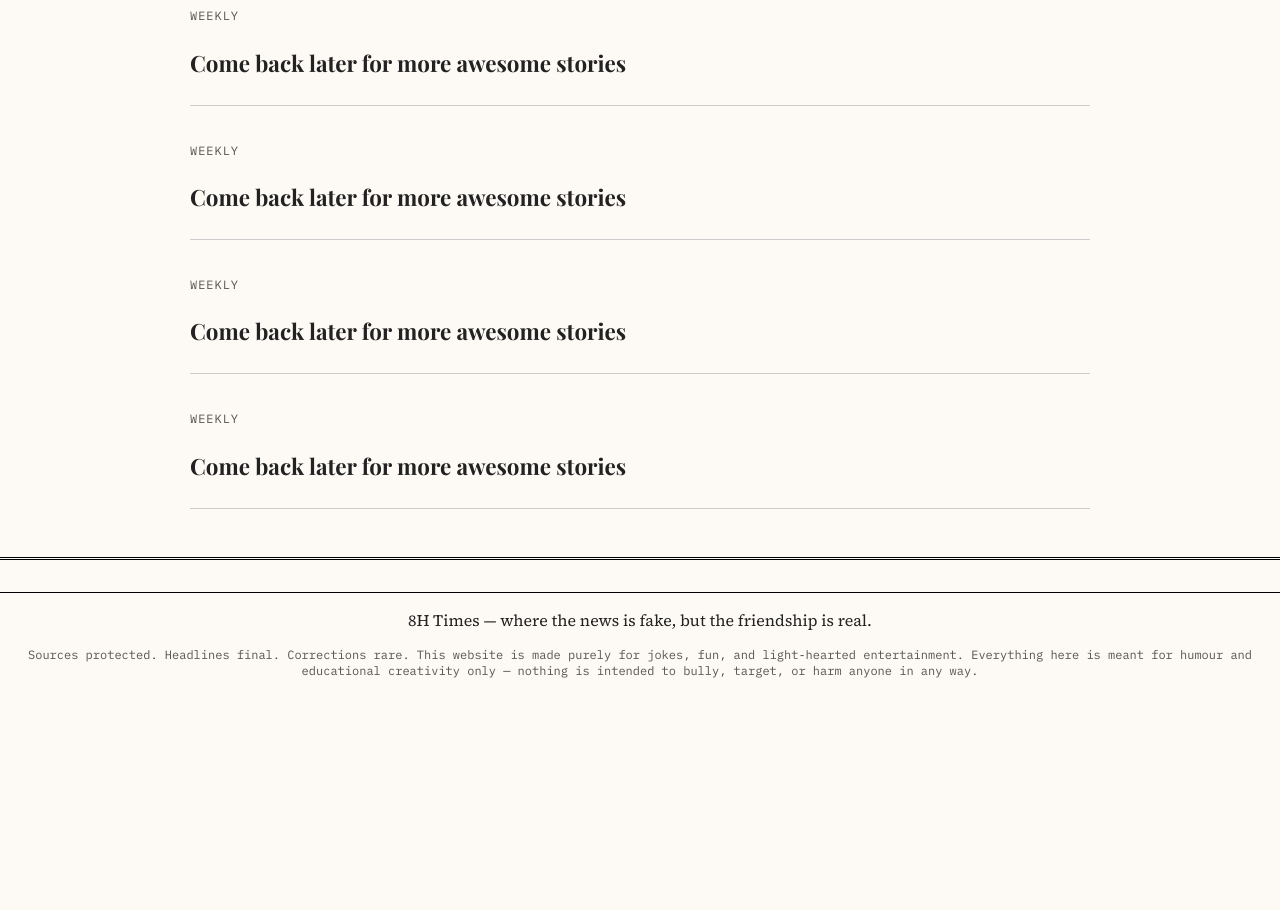
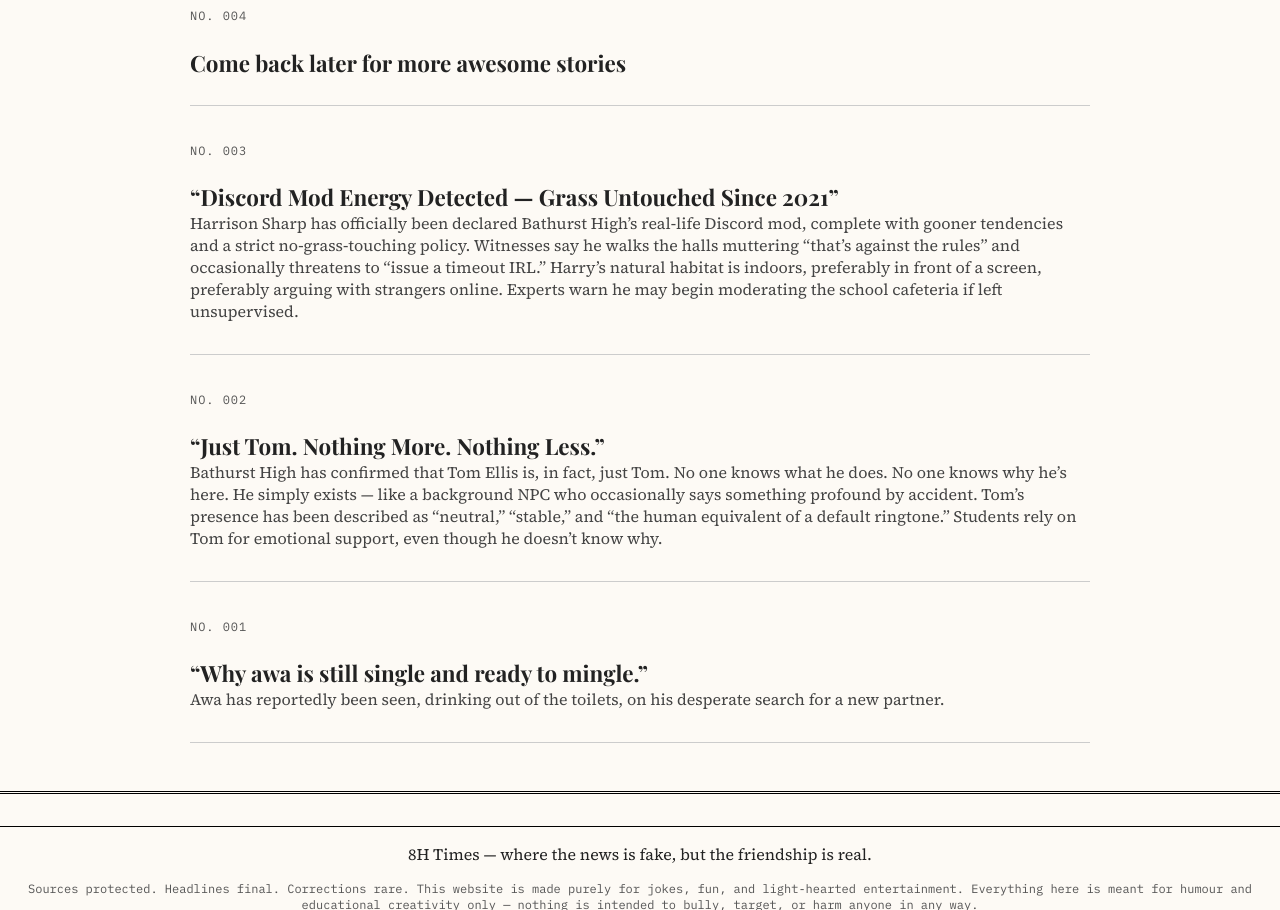
Before and after one commit to willsimeonidis/8H-news, a plain HTML site: page archive.html in a window 1280 px wide. Shown: the part 426-1336 px from the top of the page. Before the commit the page ends 1148 px from the top, so only its background shows below. Drawn offline with nearby package versions, Linux system fonts and the light colour scheme; a web font is replaced by a local one.

Commit message:
Update archive.html

```diff
--- a/archive.html
+++ b/archive.html
@@ -61,27 +61,33 @@
   <div class="grid single-col">
 
   <article class="story">
-      <span class="kicker">Weekly</span>
+      <span class="kicker">NO. 004</span>
       <h3>Come back later for more awesome stories</h3>
-      <p class="dek"> </p>
+      <p class="dek"></p>
     </article>
 
       <article class="story">
-      <span class="kicker">Weekly</span>
-      <h3>Come back later for more awesome stories</h3>
-      <p class="dek"> </p>
+      <span class="kicker">NO. 003</span>
+      <h3>“Discord Mod Energy Detected — Grass Untouched Since 2021”</h3>
+      <p class="dek">Harrison Sharp has officially been declared Bathurst High’s real‑life Discord mod, complete with gooner tendencies and a strict no‑grass‑touching policy.
+Witnesses say he walks the halls muttering “that’s against the rules” and occasionally threatens to “issue a timeout IRL.”
+Harry’s natural habitat is indoors, preferably in front of a screen, preferably arguing with strangers online.
+Experts warn he may begin moderating the school cafeteria if left unsupervised.</p>
     </article>
 
       <article class="story">
-      <span class="kicker">Weekly</span>
-      <h3>Come back later for more awesome stories</h3>
-      <p class="dek"> </p>
+      <span class="kicker">NO. 002</span>
+      <h3>“Just Tom. Nothing More. Nothing Less.”</h3>
+      <p class="dek">Bathurst High has confirmed that Tom Ellis is, in fact, just Tom.
+No one knows what he does. No one knows why he’s here. He simply exists — like a background NPC who occasionally says something profound by accident.
+Tom’s presence has been described as “neutral,” “stable,” and “the human equivalent of a default ringtone.”
+Students rely on Tom for emotional support, even though he doesn’t know why.</p>
     </article>
 
       <article class="story">
-      <span class="kicker">Weekly</span>
-      <h3>Come back later for more awesome stories</h3>
-      <p class="dek"> </p>
+      <span class="kicker">NO. 001</span>
+      <h3>“Why awa is still single and ready to mingle.”</h3>
+      <p class="dek">Awa has reportedly been seen, drinking out of the toilets, on his desperate search for a new partner.</p>
     </article>
 
   </div>
```
